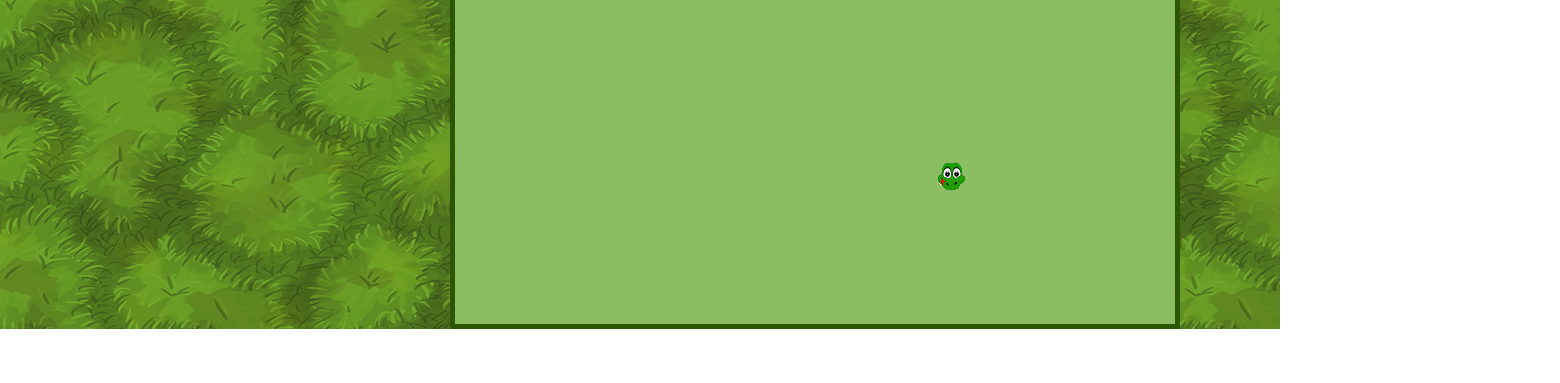
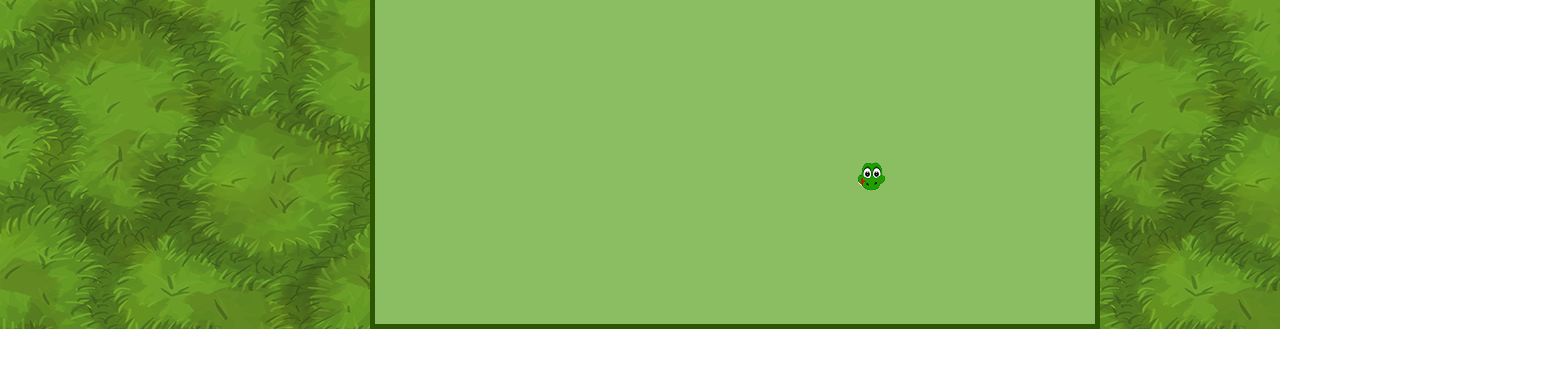
Before and after one commit to gaurav18je0312/Snake-Game, a plain HTML site: page index.html in a window 1280 px wide. Shown: the part 417-800 px from the top of the page, 1560 px wide, since content can reach past the window. Drawn offline with Linux system fonts and the light colour scheme.

Commit message:
Update style.css

```diff
--- a/style.css
+++ b/style.css
@@ -5,7 +5,7 @@
 .body{
     background-image: url(images/board.png);
     display: grid;
-    grid-template-columns: 450px 1fr 400px;
+    grid-template-columns: 0.5fr 1fr 0.5fr;
 
 }
 .scoreboard{
```
